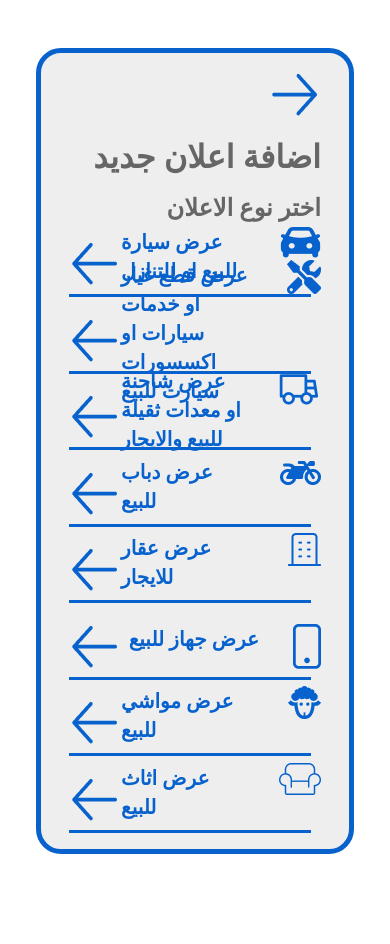
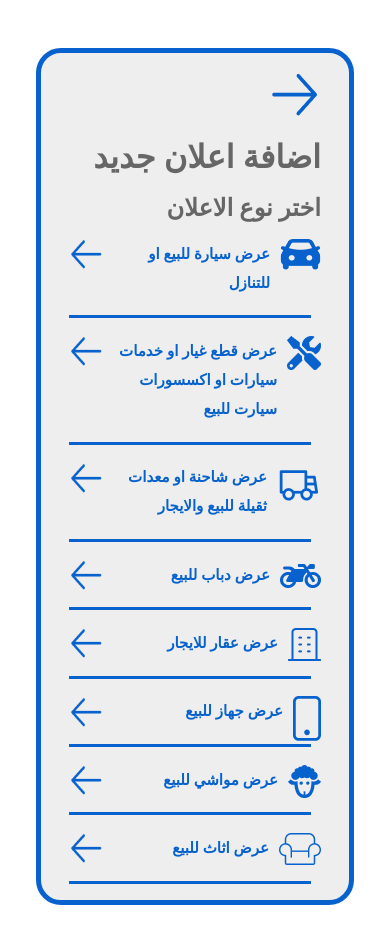
Before and after one commit to 21Agence-projects/store, a plain HTML site: page index/add.html in a window 390 px wide. Drawn offline with nearby package versions, Linux system fonts and the light colour scheme.

Commit message:
init:commit add add responsive 🎉

```diff
--- a/Css/Store.css
+++ b/Css/Store.css
@@ -1049,7 +1049,7 @@ textarea {
     }
 
     .box {
-        margin-bottom: 40%;
+        margin-bottom: 45%;
     }
 }
 
@@ -1084,7 +1084,7 @@ textarea {
     justify-content: space-between;
     align-items: center;
     margin-bottom: 1%;
-    height: 55px;
+
 }
 
 .add .tap .list {
@@ -1108,3 +1108,20 @@ textarea {
     height: 3px;
     background: #0762CD;
 }
+
+@media screen and (max-width: 768px) {
+    .add .tap .card-text {
+        font-size: 15px;
+        margin-right: 10px;
+        text-align: right;
+    }
+
+    .add .tap {
+        display: flex;
+        align-items: baseline;
+    }
+
+    .add .tap .icons img{
+        width: 35px;
+    }
+}
```
